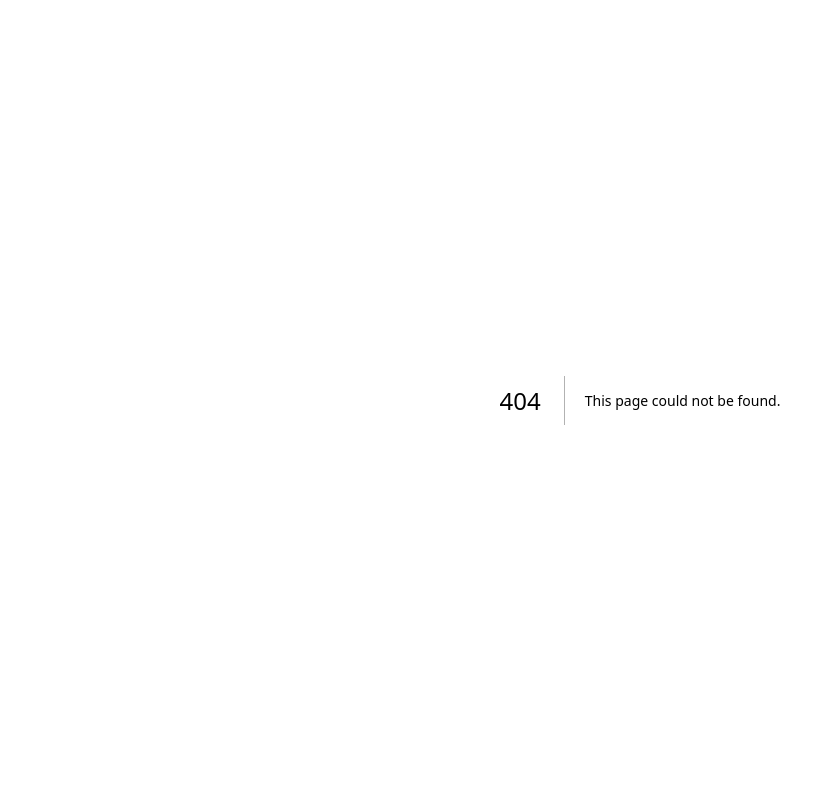
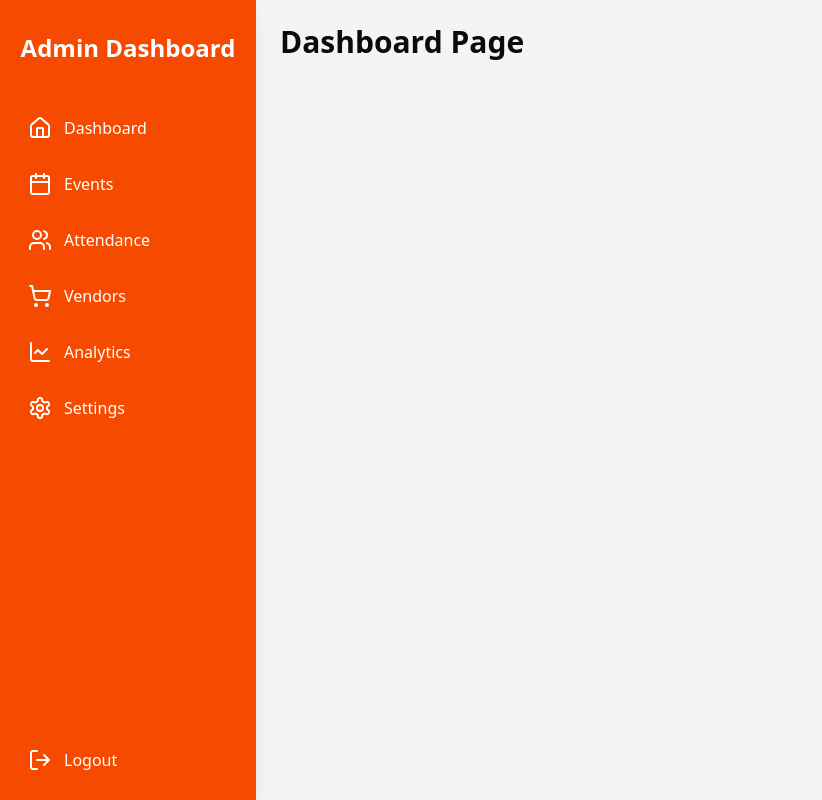
Before and after one commit to JasperMunene/events-app, a Next.js app in the folder client/: page /admin in a window 1280 px wide. Before the commit this address had no page. Shown: the whole page, without its empty margins (0-822 px from the left). Built offline with nearby package versions, Linux system fonts and the light colour scheme.

Commit message:
fit: updates on the admin page

```diff
--- /dev/null
+++ b/client/src/app/admin/page.js
@@ -0,0 +1,10 @@
+import React from 'react'
+import Dashboard from './dashboard/Dashboard'
+
+export default function page() {
+  return (
+    <div>
+      <Dashboard />
+    </div>
+  )
+}
```
Also changed, not shown: client/package.json (+6 -1 lines), 1 other file (tests, documents, lock files or other folders).
